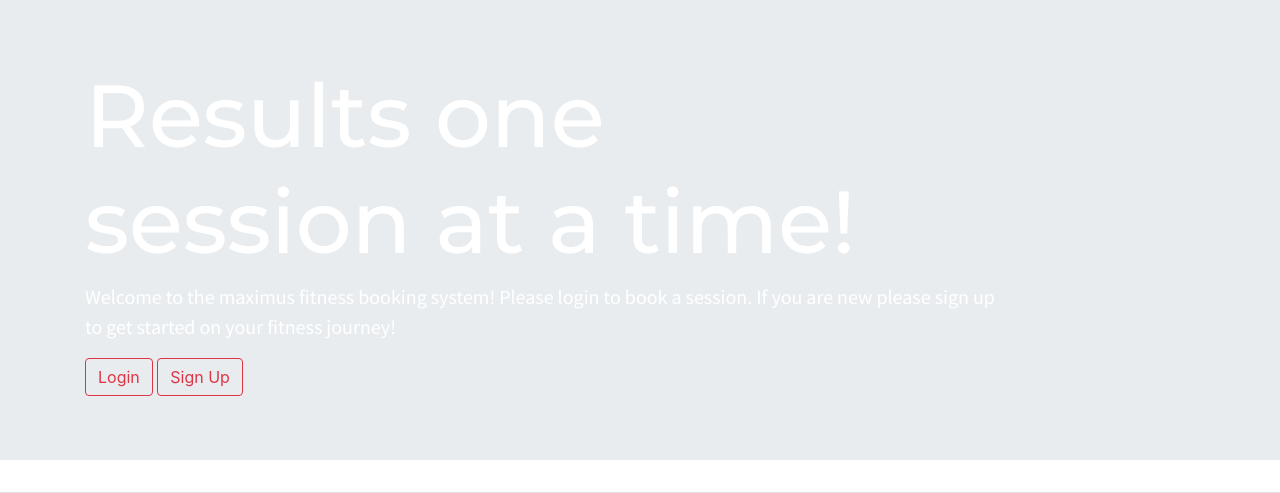
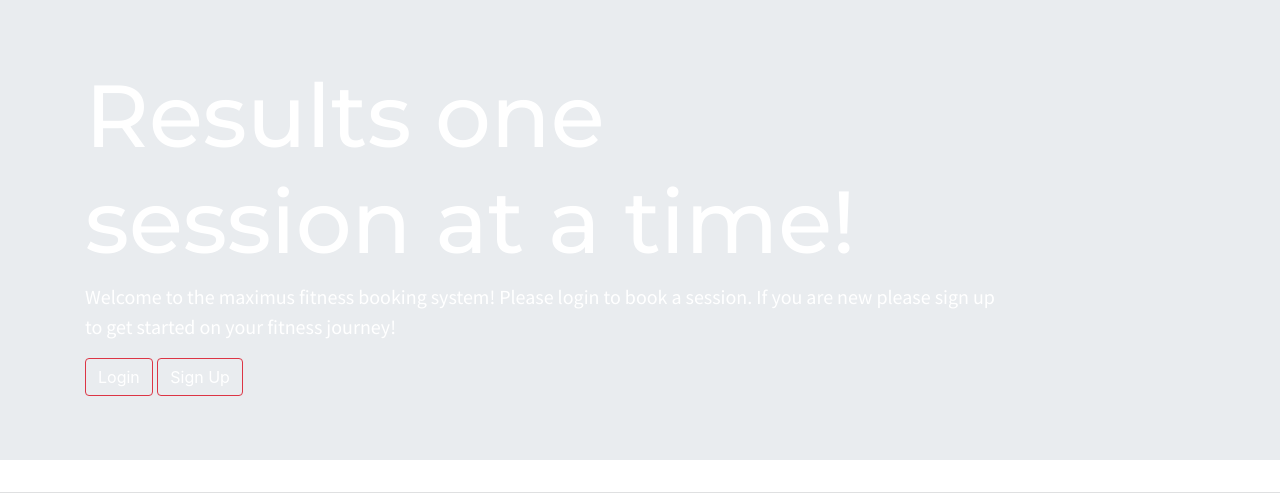
Before and after one commit to MaksimB96/maximusfitness-book_sys_pp4, a Django app: page / in a window 1280 px wide. Shown: the part 77-570 px from the top of the page. Run offline with Django 3.2, Linux system fonts and the light colour scheme; some libraries are stand-ins or nearby versions.

Commit message:
Add minior adjustments to buttons

```diff
--- a/static/css/style.css
+++ b/static/css/style.css
@@ -59,6 +59,11 @@
 .jumbotron p {
     margin-right: 200px;
 }
+
+.btn-outline-danger {
+    color: var(--brand3) !important;
+}
+
 
 /* -------------------------------------------Footer */
 
```
